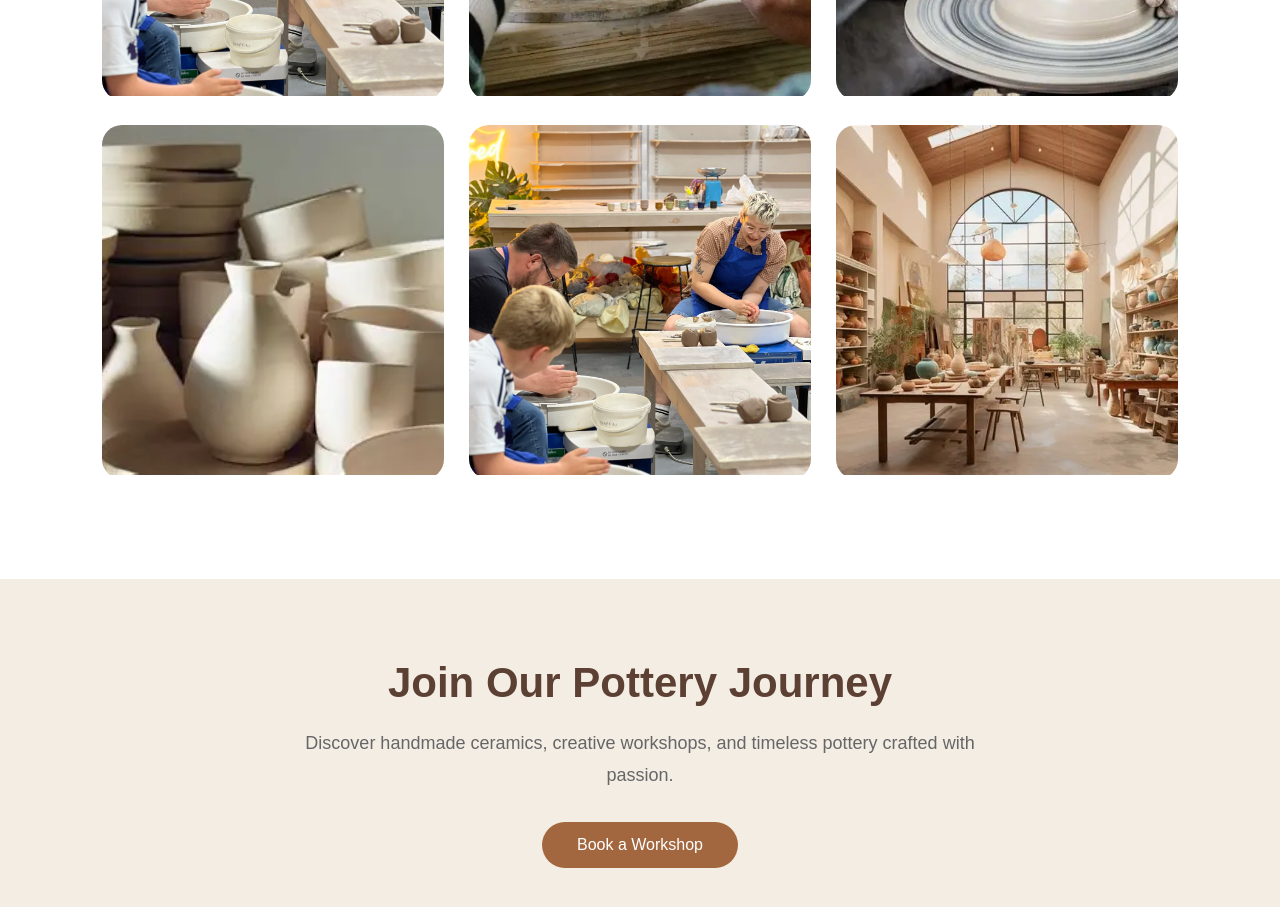
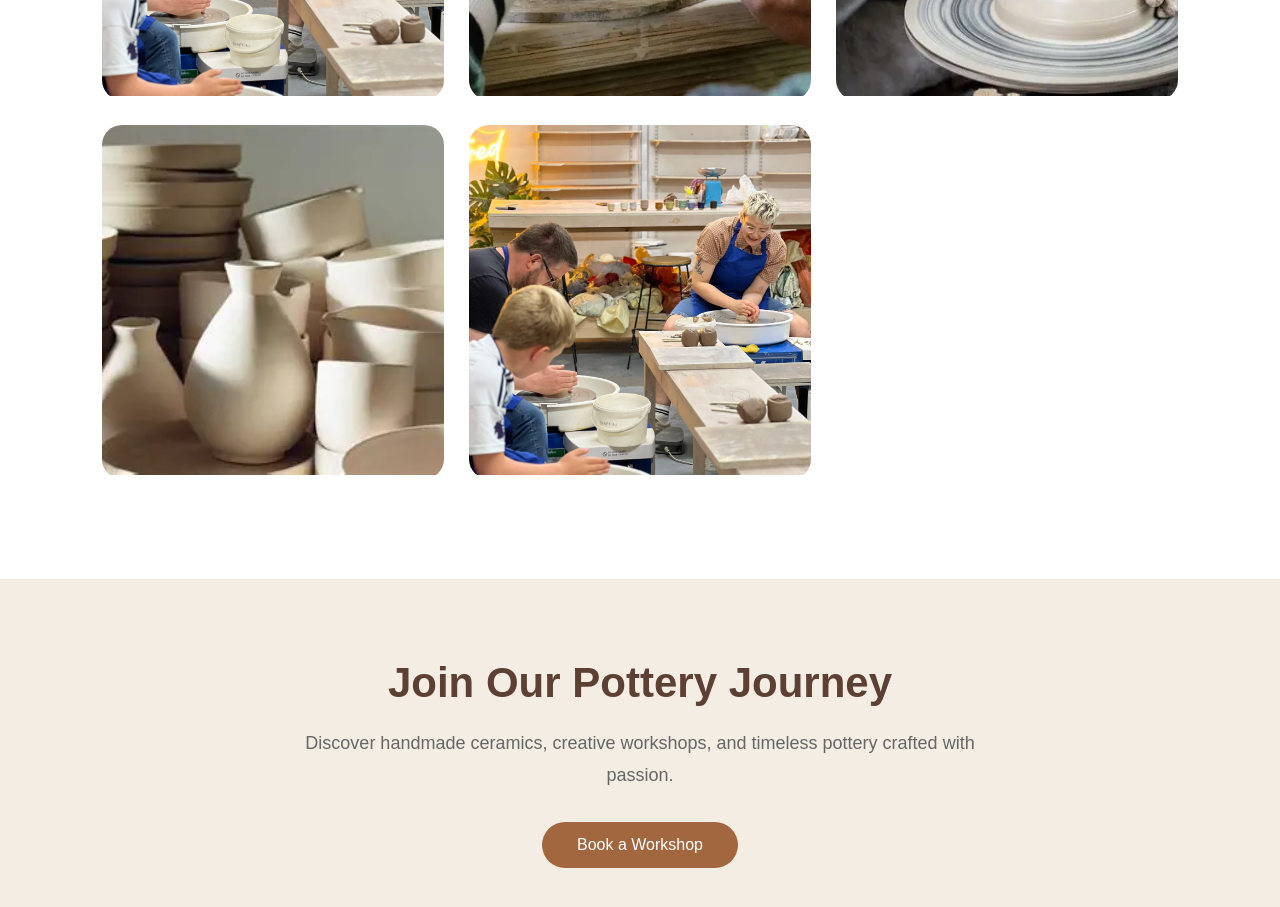
Before and after one commit to afreenshaik-1024/pottery-and-ceremic-studio, a plain HTML site: page home1.html in a window 1280 px wide. Shown: the part 4960-5867 px from the top of the page. Drawn offline with Linux system fonts and the light colour scheme.

Commit message:
first commit

```diff
--- a/home1.html
+++ b/home1.html
@@ -371,9 +371,7 @@
            <div class="gallery-card">
             <img src="images/gallery4.jpg" alt="gallery">
         </div>
-          <div class="gallery-card">
-            <img src="images/gallery3.jpg" alt="gallery">
-        </div>
+
 
 
     </div>
```
